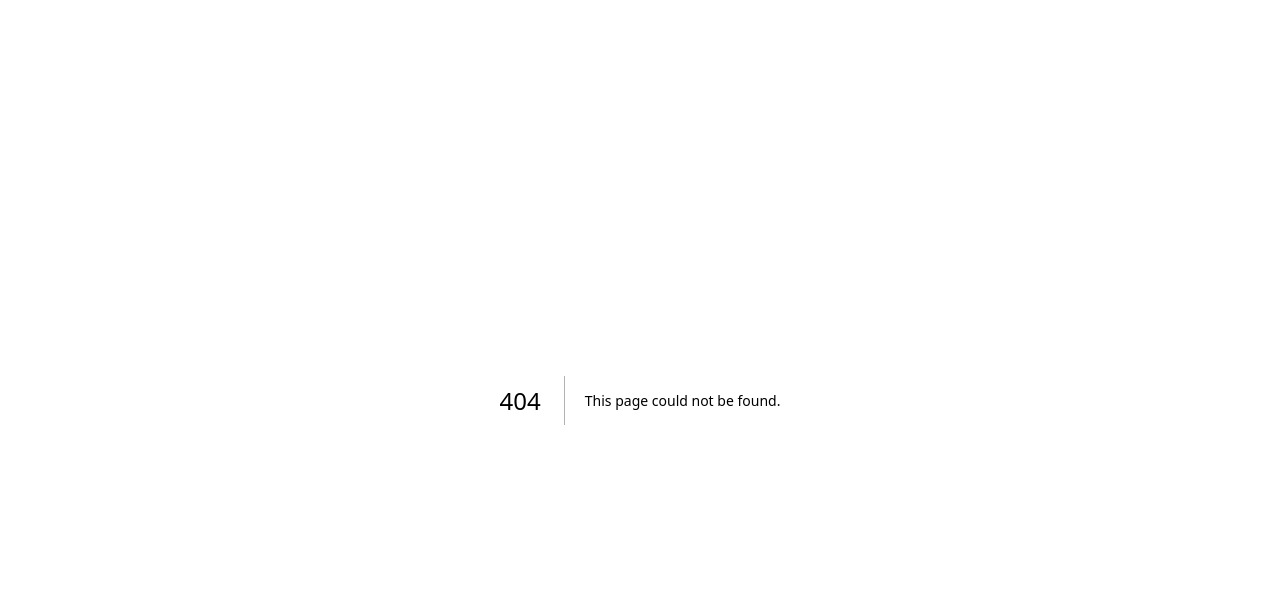
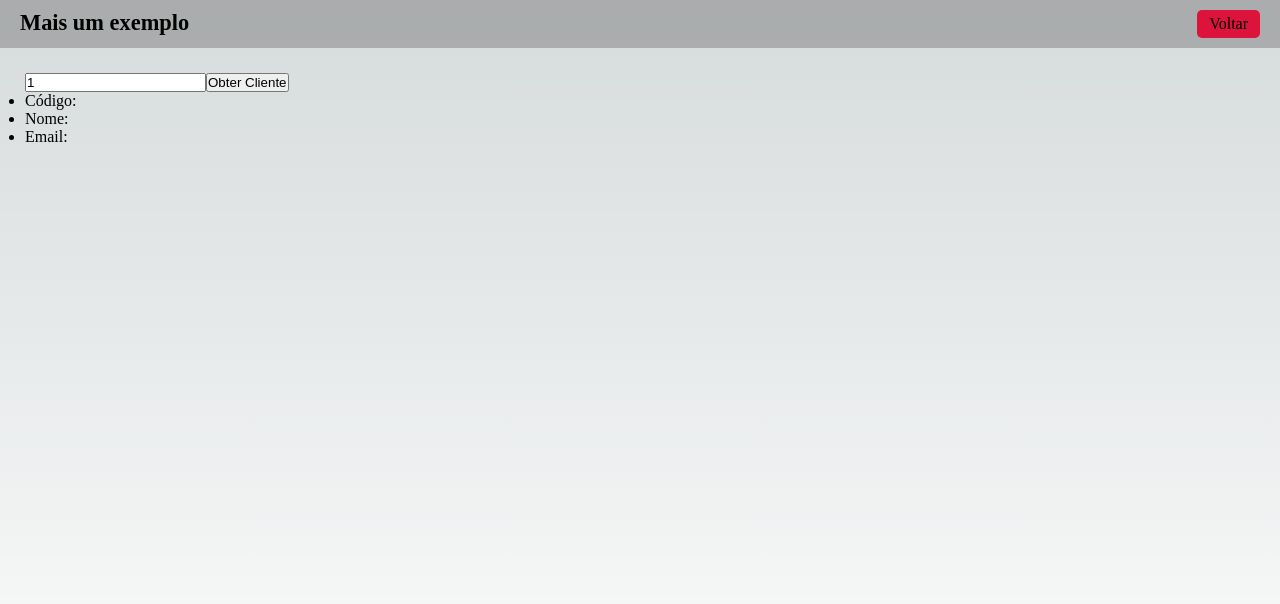
Before and after one commit to manoelmachado/react-redux, a Next.js app in the folder aulao-nextjs/fundamentos/: page /integracao_1 in a window 1280 px wide. Before the commit this address had no page. Shown: the top 604 px of the page. Built offline with nearby package versions, Linux system fonts and the light colour scheme.

Commit message:
ainda utilizando API
pegando informações de API utilizando fetch e await

```diff
--- a/aulao-nextjs/fundamentos/src/pages/index.tsx
+++ b/aulao-nextjs/fundamentos/src/pages/index.tsx
@@ -17,6 +17,7 @@
       <Navegador texto="Navegação #01" destino="/navegacao" cor="green" />
       <Navegador texto="Navegação #02" destino="/cliente/sp-02/321" cor="blue"/>
       <Navegador texto="Componente com Estado" destino="/estado" cor="gray" />
+      <Navegador texto="Integração com API #01" destino="/integracao_1" cor="purple" />
     </div>
   );
 }
--- /dev/null
+++ b/aulao-nextjs/fundamentos/src/pages/integracao_1.jsx
@@ -0,0 +1,32 @@
+import Layout from '../components/Layout'
+import { useState } from 'react'
+export default function Integracao() {
+
+    const [cliente, setCliente] = useState({})
+    const [codigo, setCodigo] = useState(1)
+
+    async function obterCliente() {
+        const resp = await fetch(`http://localhost:3000/api/clientes/${codigo}`)
+        const dados = await resp.json()
+        setCliente(dados)
+
+        // fetch(`http://localhost:3000/api/clientes/${codigo}`)
+        //     .then(resp => resp.json())
+        //     .then(dados => setCliente(dados))
+    }
+
+    return (
+        <Layout>
+            <div>
+                <input type="number" value={codigo}
+                onChange={e => setCodigo(e.target.value)}/>
+                <button onClick={obterCliente}>Obter Cliente</button>
+            </div>
+            <ul>
+                <li>Código: {cliente.id} </li>
+                <li>Nome: {cliente.nome} </li>
+                <li>Email: {cliente.email} </li>
+            </ul>
+        </Layout>
+    )
+}
```
